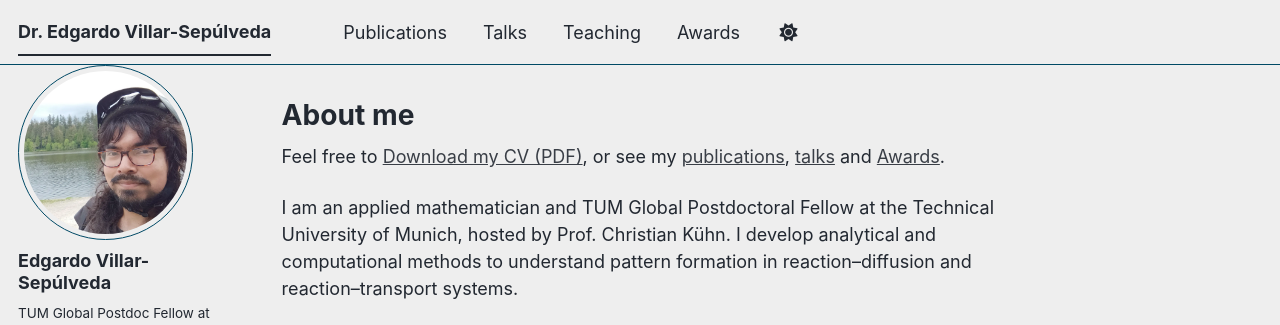
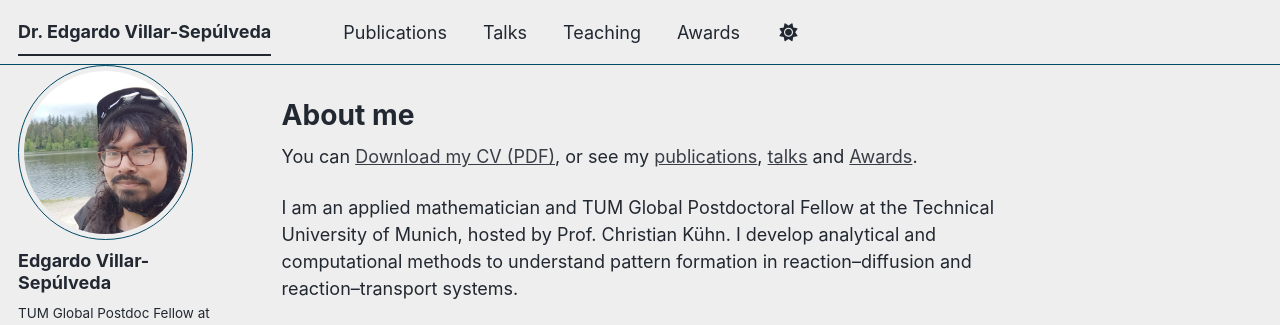
Before and after one commit to edgardeitor/edgardeitor.github.io, a Jekyll site: the page built from _pages/about.md, in a window 1280 px wide and 900 px high. Shown: the top 325 px of the window. Built offline with Jekyll 4.4.1, drawn with Linux system fonts in a browser that asks for light colours; a style sheet for code colours, icons or effects is not loaded.

Commit message:
Updating information

```diff
--- a/_pages/about.md
+++ b/_pages/about.md
@@ -7,7 +7,7 @@ redirect_from:
   - /about.html
 ---
 
-Feel free to [Download my CV (PDF)](/files/Edgardo_Villar-Sepulveda_CV.pdf), or see my [publications](/publications/), [talks](/talks/) and [Awards](/portfolio/).
+You can [Download my CV (PDF)](/files/Edgardo_Villar-Sepulveda_CV.pdf), or see my [publications](/publications/), [talks](/talks/) and [Awards](/portfolio/).
 
 I am an applied mathematician and TUM Global Postdoctoral Fellow at the Technical University of Munich, hosted by Prof. Christian Kühn. I develop analytical and computational methods to understand pattern formation in reaction–diffusion and reaction–transport systems.
 
```
